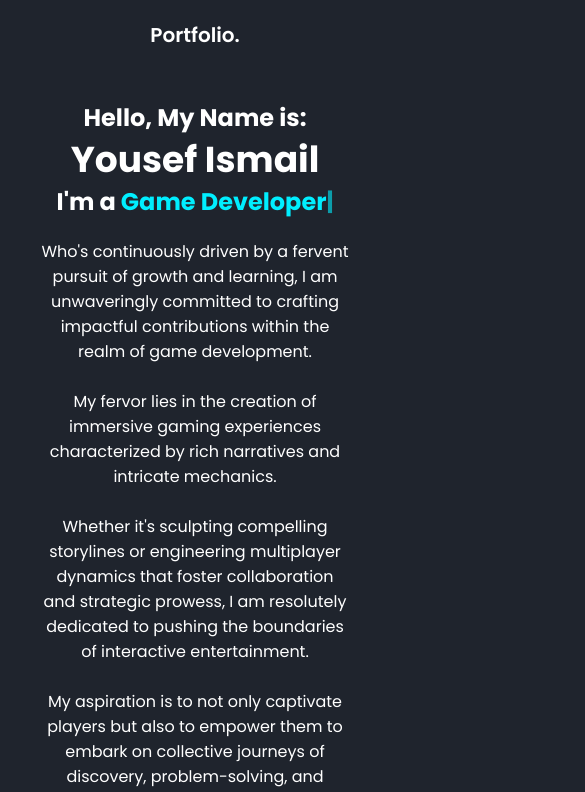
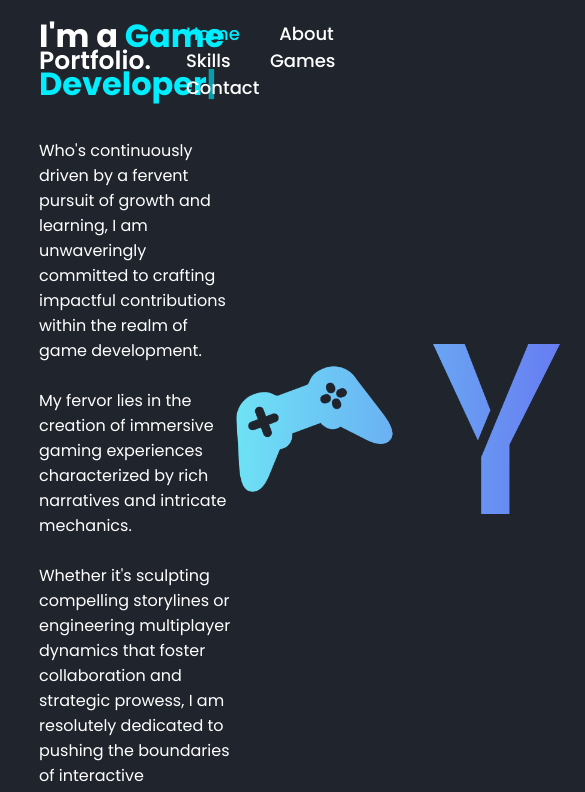
Before and after one commit to Yousef7911/Portfolio, a plain HTML site: page index.html in a window 390 px wide. Shown: the top 792 px of the page, 585 px wide, since content can reach past the window. Drawn offline with nearby package versions, Linux system fonts and the light colour scheme.

Commit message:
Update style.css

```diff
--- a/style.css
+++ b/style.css
@@ -228,58 +228,3 @@ body {
         transform: translateY(0);
     }
 }
-
-/* Responsive Styles */
-
-@media screen and (max-width: 768px) {
-    .header {
-        padding: 20px 5%;
-    }
-
-    .navbar {
-        display: none;
-        flex-direction: column;
-        align-items: center;
-        margin-top: 20px;
-    }
-
-    .navbar a {
-      margin: 10px 0;
-    }
-
-    .logo {
-        font-size: 20px;
-        text-align: center;
-        width: 100%;
-    }
-
-    .home {
-        flex-direction: column;
-        padding-top: 100px;
-    }
-
-    .home-content {
-        text-align: center;
-        max-width: 100%;
-    }
-
-    .home-content h1 {
-        font-size: 36px;
-    }
-
-    .home-content h3 {
-        font-size: 24px;
-    }
-
-    .home-content h3:nth-of-type(2) {
-        margin-bottom: 20px;
-    }
-
-    .social-media a {
-        margin: 15px 10px;
-    }
-
-    .home-img img {
-        max-width: 80%;
-    }
-  }
```
